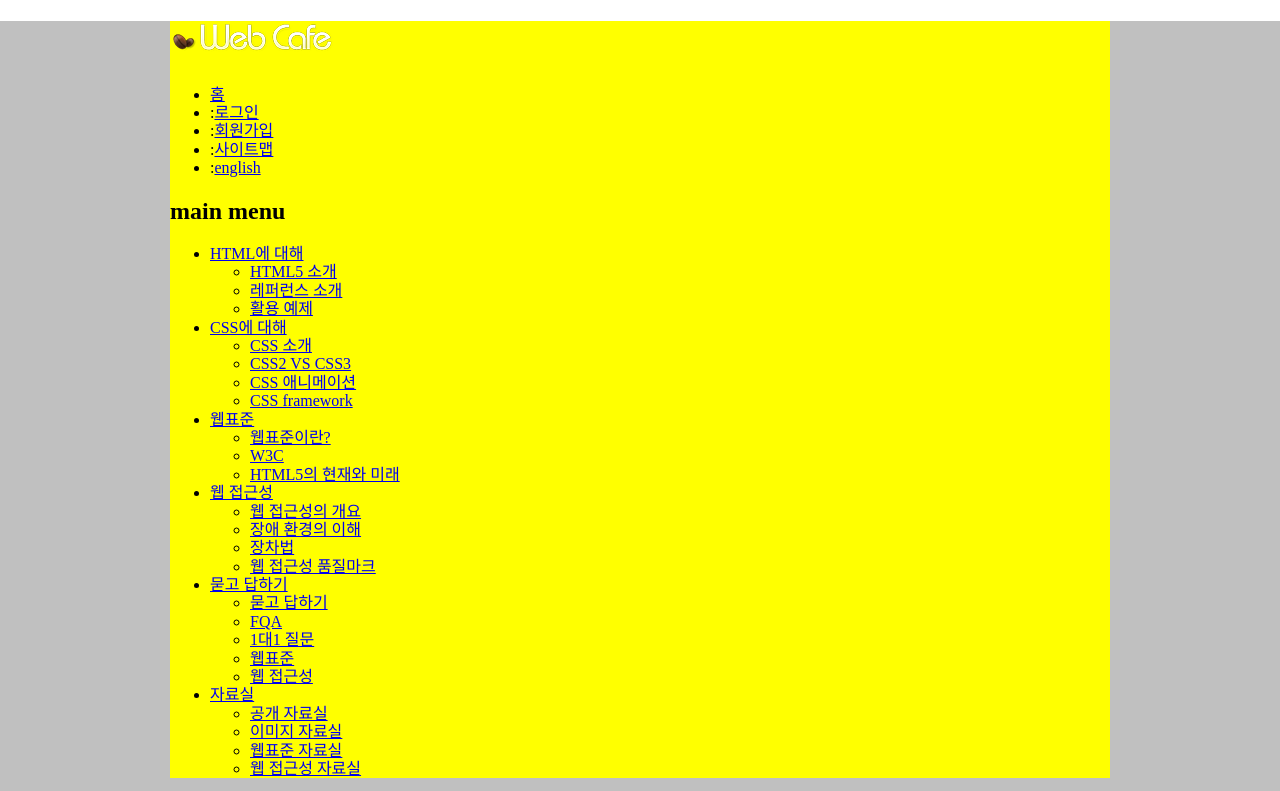
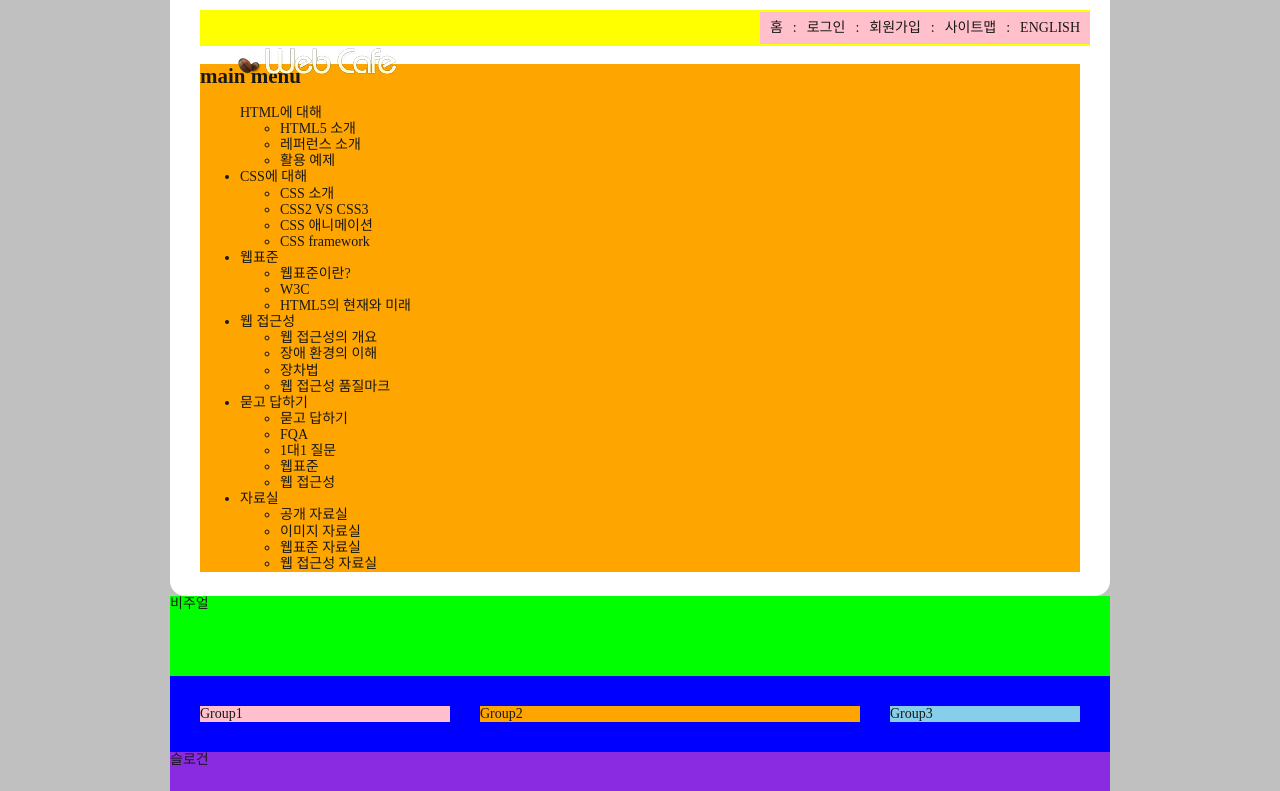
Before and after one commit to mari301509/html-css, a plain HTML site: page index.html in a window 1280 px wide. Shown: the top 791 px of the page. Drawn offline with Linux system fonts and the light colour scheme; a web font is replaced by a local one.

Commit message:
header link navigation display 속성값 변경을 통한 텍스트 네비게이션 레이아웃 구현

```diff
--- a/css/main.css
+++ b/css/main.css
@@ -1,15 +1,31 @@
 @import url(//spoqa.github.io/spoqa-han-sans/css/SpoqaHanSans-kr.css);
 @import url(./normalize.css);
 
+/* CSS class module */
+.clearfix::after{
+    content: "";
+    clear: both;
+    display: block;
+}
+/* 본문 기본 설정 */
 body{
     font-family: 'Spoqa Han Sans', 'Sans-serif';
-    font-weight: 400;}
+    font-weight: 400;
+    font-size: 1.4rem;
+    color: #181818;
+    background-color: #ffffff;
+}
+html{
+    font-size: 10px;
+}
+a{
+    text-decoration: none;
+    color: inherit;
+}
+
+
 .container{
     background-color: silver;
-}
-.header{
-
-    background-color: yellow;
 }
 .visual{
     height: 10vh;
@@ -17,7 +33,6 @@ body{
 }
 .main{
     background-color: blue;
-    height: 60vh;
 }
 .g1{
     background-color: pink
@@ -49,7 +64,46 @@ body *, body *::before, body *::after{
     margin: 0 auto;
 }
 /* 헤더 */
-
+.header{
+    padding: 10px 30px 10px 30px;
+    background-color: #ffffff;
+    border-radius:0 0 15px 15px;
+    position: relative;
+}
+/* 로고 */
+.logo{
+    position: absolute;
+    top: 45px;
+    left: 65px;
+    margin: 0;
+}
+/* 링크 */
+.link{
+    list-style-type: none;
+    padding-left: 0;
+    background-color: yellow;
+    text-align: right;
+    font-size: 0;
+    margin: 0;
+    margin-right: -10px;
+    text-transform: uppercase;
+    padding: 2px 0;
+}
+.link > li{
+    background-color: pink;
+    display: inline;
+    font-size: 1.4rem;
+}
+.link > li > a{
+    padding: 8px 10px;
+}
+.link > li, .link > li > a {
+    display: inline-block;
+}
+/* 네비 */
+.navigation{
+    background-color: orange;
+}
 /* 메인 콘텐츠 */
 .main{
     display: flex;
@@ -58,6 +112,7 @@ body *, body *::before, body *::after{
     justify-content: space-between;
     padding: 30px;
 }
+
 .g1{
     width: 250px;
 }
@@ -67,3 +122,6 @@ body *, body *::before, body *::after{
 .g3{
     width: 190px;
 }
+.slogan{
+
+}
--- a/index.html
+++ b/index.html
@@ -9,18 +9,18 @@
     <div class="container">
         <!-- 헤더 -->
         <header class="header">
-            <h1><a href="./index.html"><img src="./images/logo.png" alt="Web Cafe"></a></h1>
-            <ul class="menu">
+            <h1 class=logo><a href="./index.html"><img src="./images/logo.png" alt="Web Cafe"></a></h1>
+            <ul class="link">
                 <li><a href="#">홈</a></li>
                 <li><span aria-hidden="true">:</span><a href="#">로그인</a></li>
                 <li><span aria-hidden="true">:</span><a href="#">회원가입</a></li>
                 <li><span aria-hidden="true">:</span><a href="#">사이트맵</a></li>
                 <li><span aria-hidden="true">:</span><a href="#">english</a></li>
             </ul>
-            <nav class="navigation__header">
+            <nav class="navigation">
                 <h2 class="a11y-hidden">main menu</h2>
                 <ul class="menu">
-                    <li class="menu-item">
+                    <butto class="menu-item">
                         <a href="#" class="menu-link">HTML에 대해</a>
                         <ul class="submenu">
                             <li class="submenu-item"><a href="#" class="submenulink">HTML5 소개</a></li>
```
